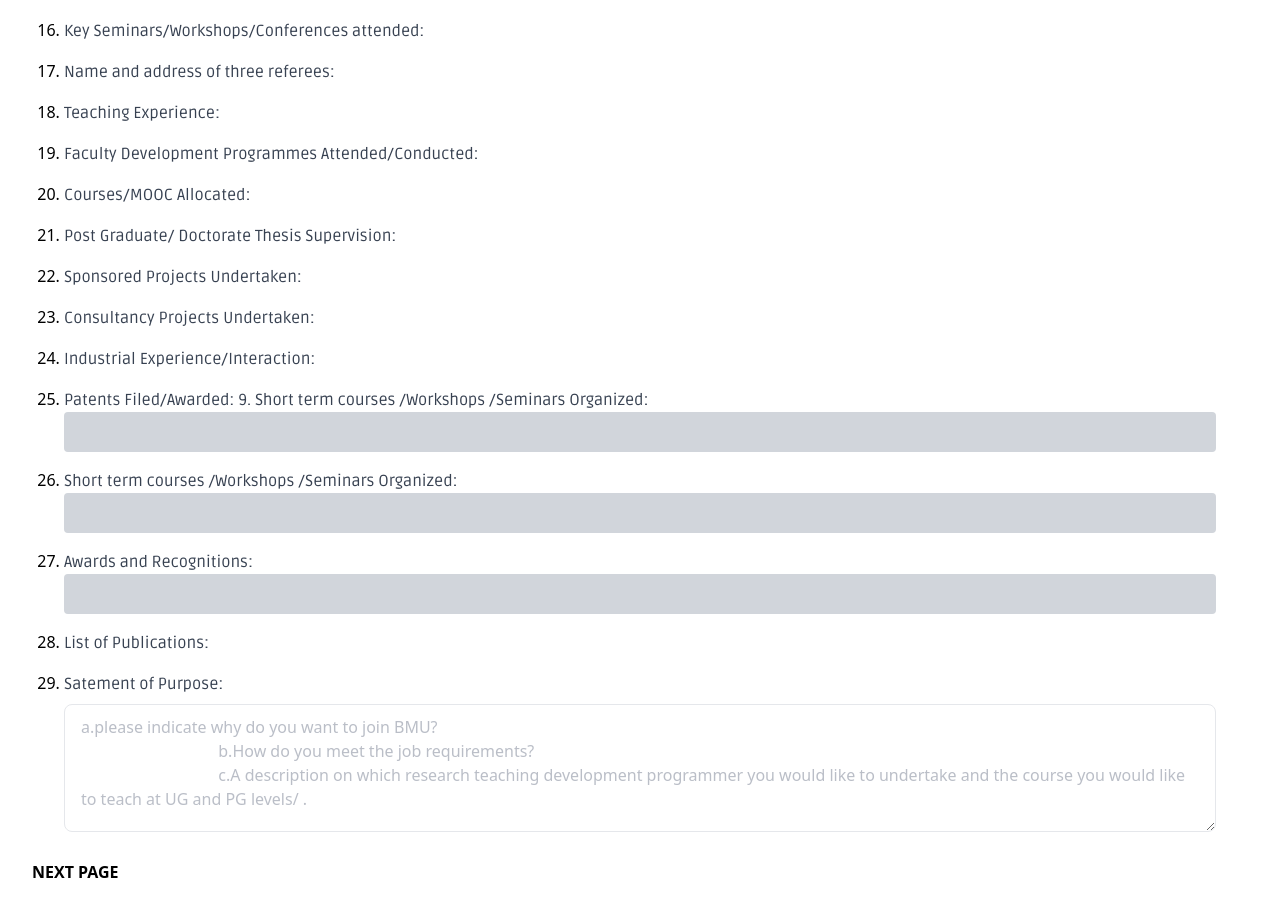
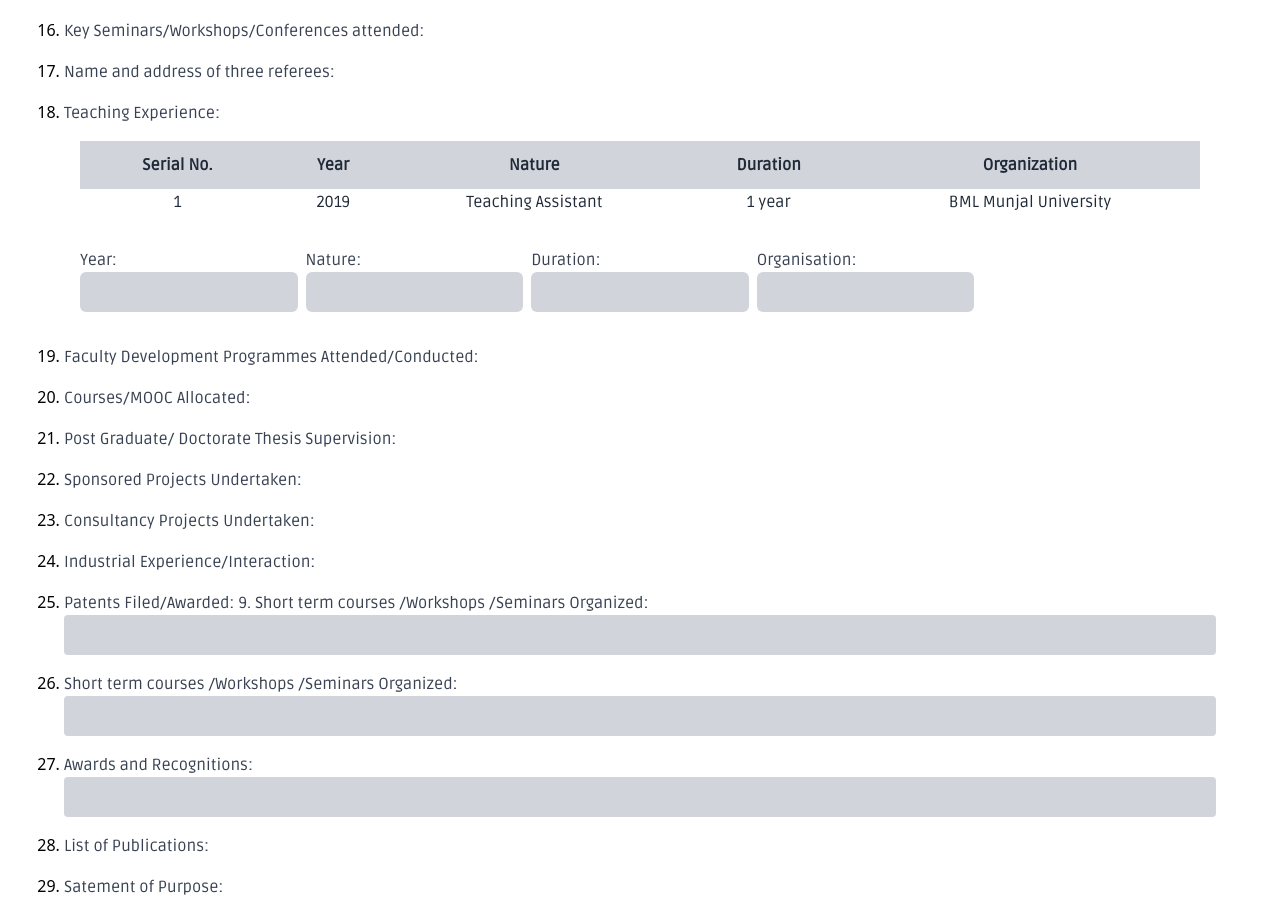
Before and after one commit to nipunagarwal4235/major-project, a Next.js app: page / in a window 1280 px wide. Shown: the part 2163-3068 px from the top of the page. Built offline with nearby package versions, Linux system fonts and the light colour scheme.

Commit message:
added more tables

```diff
--- a/components/HomePage.jsx
+++ b/components/HomePage.jsx
@@ -1,7 +1,6 @@
 import React, { useState } from "react";
 import Select from "react-select";
-// import {TableData , EmployeeData} from '../components/Table/Form.jsx';
-import {TableData , EmployeeData} from "../components/Table/Form.jsx";
+import {TableData , EmployeeData , TeachingExperienceData} from "../components/Table/Form.jsx";
 
 
 const options = [
@@ -510,7 +509,7 @@ function HomePage() {
                 >
                   Teaching Experience:
                 </label>
-                {/* <TableData /> */}
+                <TeachingExperienceData/>
               </div>
             </li>
             <li>
--- a/components/Table/Form.jsx
+++ b/components/Table/Form.jsx
@@ -1,19 +1,16 @@
 import React, { useState } from "react";
-// import { StudentForm, EmployeeForm } from "./Form.jsx";
-import { StudentForm , EmployeeForm  } from "./Table";
-// import StudentForm from "./Table"
+import { StudentForm, EmployeeForm, TeachingExperienceForm , DevelopmentForm } from "./Table";
 
-
- function TableData() {
+function TableData() {
   const [studentData, setStudentData] = useState([
     {
-      "id": 1,
-      "degree": "Btech. Computer Science",
-      "university": "BML Munjal University",
-      "joining": "2020",
-      "leaving": "2024",
-      "cgpa": "9.5"
-    }
+      id: 1,
+      degree: "Btech. Computer Science",
+      university: "BML Munjal University",
+      joining: "2020",
+      leaving: "2024",
+      cgpa: "9.5",
+    },
   ]);
 
   const tableRows = studentData.map((info) => {
@@ -59,9 +56,7 @@ import { StudentForm , EmployeeForm  } from "./Table";
   );
 }
 
-// export default TableData;
-
- function EmployeeData() {
+function EmployeeData() {
   const [studentData, setStudentData] = useState([
     {
       id: 1,
@@ -115,7 +110,111 @@ import { StudentForm , EmployeeForm  } from "./Table";
     </div>
   );
 }
- export {
-  TableData,
-  EmployeeData
- }
+
+function TeachingExperienceData() {
+  const [studentData, setStudentData] = useState([
+    {
+      id: 1,
+      year: "2019",
+      nature: "Teaching Assistant",
+      duration: "1 year",
+      organization: "BML Munjal University",
+    },
+  ]);
+
+  const tableRows = studentData.map((info) => {
+    return (
+      <tr>
+        <td>{info.id}</td>
+        <td>{info.year}</td>
+        <td>{info.nature}</td>
+        <td>{info.duration}</td>
+        <td>{info.organization}</td>
+      </tr>
+    );
+  });
+
+  const addRows = (data) => {
+    const totalStudents = studentData.length;
+    data.id = totalStudents + 1;
+    const updatedStudentData = [...studentData];
+    updatedStudentData.push(data);
+    setStudentData(updatedStudentData);
+  };
+
+  return (
+    <div className="container p-2 mx-auto sm:p-4 ">
+      <div className="overflow-x-auto">
+        <table className="min-w-full text-md font-ruda font-medium text-gray-800 table-fixed">
+          <thead className="bg-gray-300 rounded  border-black">
+            <tr className="text-center">
+              <th className="p-3">Serial No.</th>
+              <th className="p-3">Year</th>
+              <th className="p-3">Nature</th>
+              <th className="p-3">Duration</th>
+              <th className="p-3">Organization</th>
+            </tr>
+          </thead>
+          <tbody className="text-center">{tableRows}</tbody>
+        </table>
+        <TeachingExperienceForm func={addRows} />
+      </div>
+    </div>
+  );
+}
+
+function DevelopmentData() {
+  const [studentData, setStudentData] = useState([
+    {
+      id: 1,
+      year: "2019",
+      title: "Teaching Assistant",
+      duration: "1 year",
+      place: "BML Munjal University",
+    },
+  ]);
+
+  const tableRows = studentData.map((info) => {
+    return (
+      <tr>
+
+        <td>{info.id}</td>
+        <td>{info.year}</td>
+        <td>{info.title}</td>
+        <td>{info.duration}</td>
+        <td>{info.place}</td>
+      </tr>
+    );
+  });
+
+  const addRows = (data) => {
+    const totalStudents = studentData.length;
+    data.id = totalStudents + 1;
+    const updatedStudentData = [...studentData];
+    updatedStudentData.push(data);
+    setStudentData(updatedStudentData);
+  };
+
+  return (
+    <div className="container p-2 mx-auto sm:p-4 ">
+      <div className="overflow-x-auto">
+        <table className="min-w-full text-md font-ruda font-medium text-gray-800 table-fixed">
+          <thead className="bg-gray-300 rounded  border-black">
+            <tr className="text-center">
+              <th className="p-3">Serial No.</th>
+              <th className="p-3">Year</th>
+              <th className="p-3">Title</th>
+              <th className="p-3">Duration</th>
+              <th className="p-3">Place</th>
+            </tr>
+          </thead>
+          <tbody className="text-center">{tableRows}</tbody>
+        </table>
+        <DevelopmentForm func={addRows} />
+      </div>
+    </div>
+  );
+
+}
+
+export { TableData, EmployeeData, TeachingExperienceData };
--- a/components/Table/Table.jsx
+++ b/components/Table/Table.jsx
@@ -226,4 +226,188 @@ function EmployeeForm(props) {
   );
 }
 
-export { StudentForm, EmployeeForm };
+function TeachingExperienceForm(props) {
+  const [year, setYear] = useState("");
+  const [nature, setNature] = useState("");
+  const [duration, setDuration] = useState("");
+  const [organization, setOrganization] = useState("");
+
+  const changeYear = (event) => {
+    setYear(event.target.value);
+  };
+  const changeNature = (event) => {
+    setNature(event.target.value);
+  };
+  const changeDuration = (event) => {
+    setDuration(event.target.value);
+  };
+  const changeOrganization = (event) => {
+    setOrganization(event.target.value);
+  };
+
+  const transferValue = (event) => {
+    event.preventDefault();
+    const val = {
+      year,
+      nature,
+      duration,
+      organization,
+    };
+    props.func(val);
+    clearState();
+  };
+
+  const clearState = () => {
+    setYear("");
+    setNature("");
+    setDuration("");
+    setOrganization("");
+  };
+
+  return (
+    <div className="pt-8">
+      <div className="grid grid-cols-5 gap-2">
+        <div>
+          <label className="font-ruda font-medium text-gray-700 pr-4">
+            Year:
+          </label>
+          <input
+            className="w-full px-4 py-2 rounded-md bg-gray-300"
+            type="text"
+            value={year}
+            onChange={changeYear}
+          />
+        </div>
+        <div>
+          <label className="font-ruda font-medium text-gray-700 pr-4">
+            Nature:
+          </label>
+          <input
+            className="w-full px-4 py-2 rounded-md bg-gray-300"
+            type="text"
+            value={nature}
+            onChange={changeNature}
+          />
+        </div>
+        <div>
+          <label className="font-ruda font-medium text-gray-700 pr-4">
+            Duration:
+          </label>
+          <input
+            className="w-full px-4 py-2 rounded-md bg-gray-300"
+            type="text"
+            value={duration}
+            onChange={changeDuration}
+          />
+        </div>
+        <div>
+          <label className="font-ruda font-medium text-gray-700 pr-4">
+            Organisation:
+          </label>
+          <input
+            className="w-full px-4 py-2 rounded-md bg-gray-300"
+            type="text"
+            value={organization}
+            onChange={changeOrganization}
+          />
+        </div>
+      </div>
+    </div>
+  );
+}
+
+function DevelopmentForm(props) {
+  const[year,setYear]=useState("");
+  const[title,setTitle]=useState("");
+  const[duration,setDuration]=useState("");
+  const[place,setPlace]=useState("");
+
+  const changeYear=(event)=>{
+    setYear(event.target.value);
+  }
+  const changeTitle=(event)=>{
+    setTitle(event.target.value);
+  }
+  const changeDuration=(event)=>{
+
+    setDuration(event.target.value);
+  }
+  const changePlace=(event)=>{
+    setPlace(event.target.value);
+  }
+
+  const transferValue=(event)=>{
+    event.preventDefault();
+    const val={
+      year,
+      title,
+      duration,
+      place
+    }
+    props.func(val);
+    clearState();
+  }
+
+  const clearState=()=>{
+    setYear("");
+    setTitle("");
+    setDuration("");
+    setPlace("");
+  }
+
+  return (
+    <div className="pt-8">
+      <div className="grid grid-cols-5 gap-2">
+
+        <div>
+
+          <label className="font-ruda font-medium text-gray-700 pr-4">
+            Year:
+          </label>
+          <input
+            className="w-full px-4 py-2 rounded-md bg-gray-300"
+            type="text"
+            value={year}
+            onChange={changeYear}
+          />
+        </div>
+        <div>
+          <label className="font-ruda font-medium text-gray-700 pr-4">
+            Title:
+          </label>
+          <input
+            className="w-full px-4 py-2 rounded-md bg-gray-300"
+            type="text"
+            value={title}
+            onChange={changeTitle}
+          />
+        </div>
+        <div>
+          <label className="font-ruda font-medium text-gray-700 pr-4">
+            Duration:
+          </label>
+          <input
+            className="w-full px-4 py-2 rounded-md bg-gray-300"
+            type="text"
+            value={duration}
+            onChange={changeDuration}
+          />
+        </div>
+        <div>
+          <label className="font-ruda font-medium text-gray-700 pr-4">
+            Place:
+          </label>
+          <input
+            className="w-full px-4 py-2 rounded-md bg-gray-300"
+            type="text"
+            value={place}
+            onChange={changePlace}
+          />
+        </div>
+      </div>
+    </div>
+  );
+}
+
+
+export { StudentForm, EmployeeForm, TeachingExperienceForm , DevelopmentForm };
```
